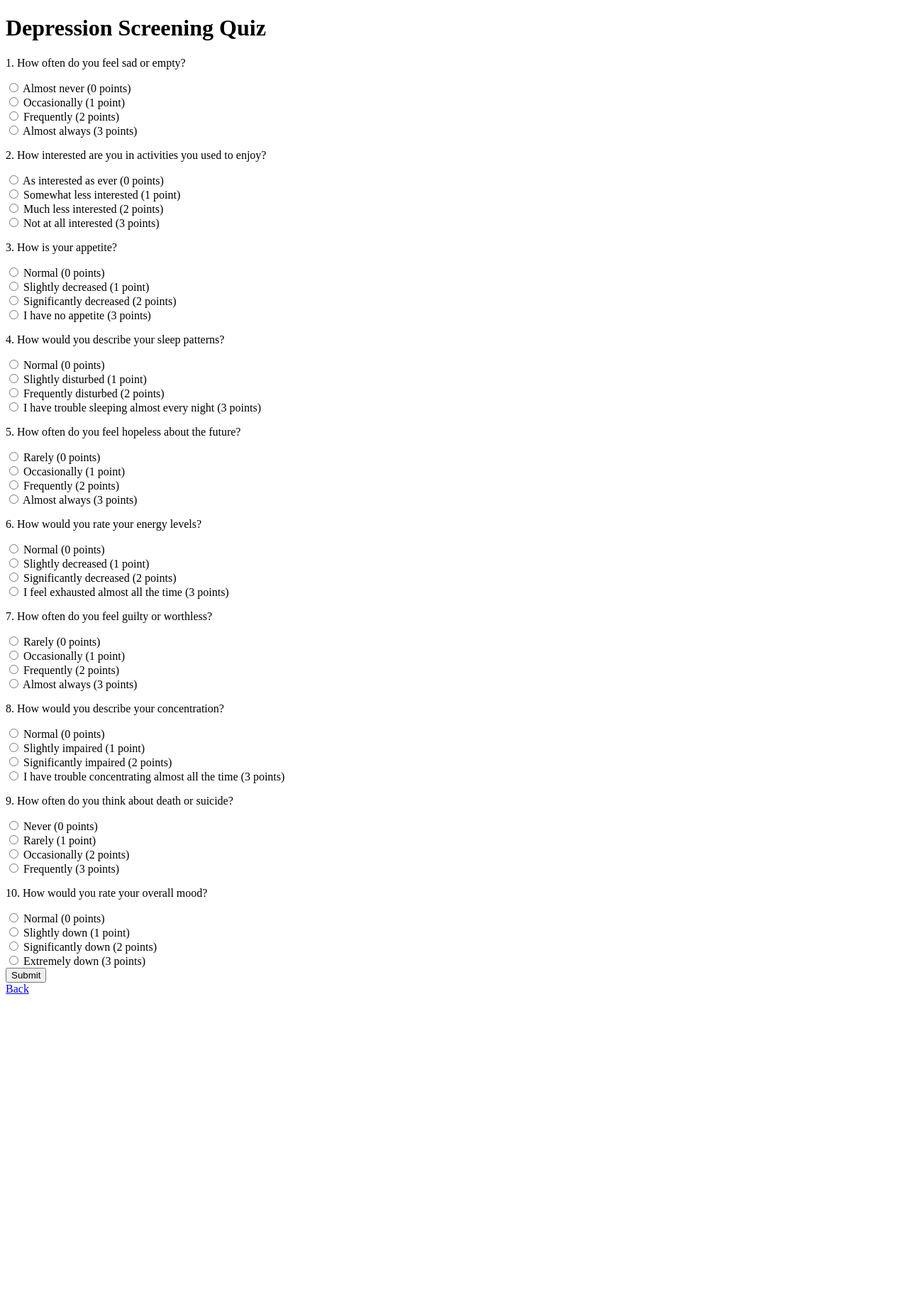
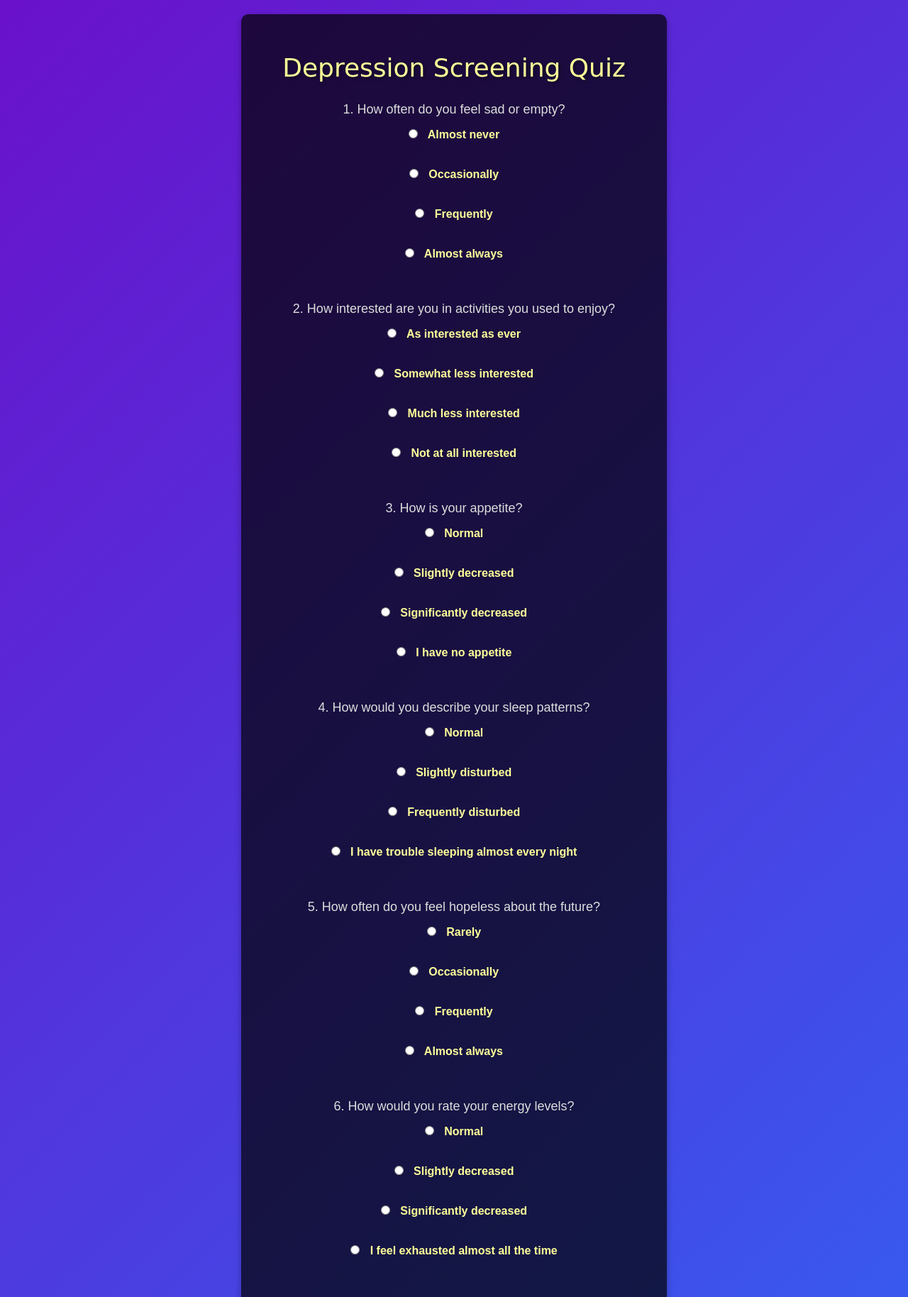
Before and after one commit to Amar-Nath9/LifeLine, a Flask app: page /quiz in a window 1280 px wide. Shown: the top 1828 px of the page at 71% size. Before the commit the page ends 1401 px from the top, so only its background shows below. Run offline with Flask 3, Linux system fonts and the light colour scheme; a user stored in the database is signed in; some libraries are stand-ins or nearby versions.

Commit message:
all feature were designed

```diff
--- a/templates/index.html
+++ b/templates/index.html
@@ -7,8 +7,9 @@
     <link rel="stylesheet" href="{{ url_for('static', filename='web.css') }}">
 </head>
 <body>
+    <h1>Sentimental Lifelines: Detecting Student Suicidal Signals Online</h1>
     <div class="container">
-        <h1>Welcome to the Home Page</h1>
+        <h1>Welcome to predict</h1>
         <p>Ready to get started?</p>
         <p><a href="{{ url_for('register') }}" class="btn">Register</a> or <a href="{{ url_for('login') }}" class="btn">Log in</a></p>
     </div>
--- a/templates/quiz.html
+++ b/templates/quiz.html
@@ -3,74 +3,98 @@
 <head>
     <meta charset="UTF-8">
     <title>Depression Screening Quiz</title>
+    <link href="https://stackpath.bootstrapcdn.com/bootstrap/4.5.2/css/bootstrap.min.css" rel="stylesheet">
+    <link rel="stylesheet" href="{{ url_for('static', filename='quiz.css') }}">
 </head>
 <body>
-    <h1>Depression Screening Quiz</h1>
-    <form action="{{ url_for('submit_quiz') }}" method="post">
+    <div class="container">
+        <h1 class="my-4 text-center">Depression Screening Quiz</h1>
+        <form action="{{ url_for('submit_quiz') }}" method="post" class="quiz-form">
+            <div class="form-group">
                 <p>1. How often do you feel sad or empty?</p>
-        <label><input type="radio" name="q1" value="0"> Almost never (0 points)</label><br>
-        <label><input type="radio" name="q1" value="1"> Occasionally (1 point)</label><br>
-        <label><input type="radio" name="q1" value="2"> Frequently (2 points)</label><br>
-        <label><input type="radio" name="q1" value="3"> Almost always (3 points)</label><br>
+                <label><input type="radio" name="q1" value="0"> Almost never </label><br>
+                <label><input type="radio" name="q1" value="1"> Occasionally</label><br>
+                <label><input type="radio" name="q1" value="2"> Frequently </label><br>
+                <label><input type="radio" name="q1" value="3"> Almost always</label><br>
+            </div>
 
+            <div class="form-group">
                 <p>2. How interested are you in activities you used to enjoy?</p>
-        <label><input type="radio" name="q2" value="0"> As interested as ever (0 points)</label><br>
-        <label><input type="radio" name="q2" value="1"> Somewhat less interested (1 point)</label><br>
-        <label><input type="radio" name="q2" value="2"> Much less interested (2 points)</label><br>
-        <label><input type="radio" name="q2" value="3"> Not at all interested (3 points)</label><br>
+                <label><input type="radio" name="q2" value="0"> As interested as ever </label><br>
+                <label><input type="radio" name="q2" value="1"> Somewhat less interested </label><br>
+                <label><input type="radio" name="q2" value="2"> Much less interested </label><br>
+                <label><input type="radio" name="q2" value="3"> Not at all interested </label><br>
+            </div>
 
+            <div class="form-group">
                 <p>3. How is your appetite?</p>
-        <label><input type="radio" name="q3" value="0"> Normal (0 points)</label><br>
-        <label><input type="radio" name="q3" value="1"> Slightly decreased (1 point)</label><br>
-        <label><input type="radio" name="q3" value="2"> Significantly decreased (2 points)</label><br>
-        <label><input type="radio" name="q3" value="3"> I have no appetite (3 points)</label><br>
+                <label><input type="radio" name="q3" value="0"> Normal </label><br>
+                <label><input type="radio" name="q3" value="1"> Slightly decreased </label><br>
+                <label><input type="radio" name="q3" value="2"> Significantly decreased </label><br>
+                <label><input type="radio" name="q3" value="3"> I have no appetite </label><br>
+            </div>
 
+            <div class="form-group">
                 <p>4. How would you describe your sleep patterns?</p>
-        <label><input type="radio" name="q4" value="0"> Normal (0 points)</label><br>
-        <label><input type="radio" name="q4" value="1"> Slightly disturbed (1 point)</label><br>
-        <label><input type="radio" name="q4" value="2"> Frequently disturbed (2 points)</label><br>
-        <label><input type="radio" name="q4" value="3"> I have trouble sleeping almost every night (3 points)</label><br>
+                <label><input type="radio" name="q4" value="0"> Normal </label><br>
+                <label><input type="radio" name="q4" value="1"> Slightly disturbed </label><br>
+                <label><input type="radio" name="q4" value="2"> Frequently disturbed </label><br>
+                <label><input type="radio" name="q4" value="3"> I have trouble sleeping almost every night </label><br>
+            </div>
 
+            <div class="form-group">
                 <p>5. How often do you feel hopeless about the future?</p>
-        <label><input type="radio" name="q5" value="0"> Rarely (0 points)</label><br>
-        <label><input type="radio" name="q5" value="1"> Occasionally (1 point)</label><br>
-        <label><input type="radio" name="q5" value="2"> Frequently (2 points)</label><br>
-        <label><input type="radio" name="q5" value="3"> Almost always (3 points)</label><br>
+                <label><input type="radio" name="q5" value="0"> Rarely </label><br>
+                <label><input type="radio" name="q5" value="1"> Occasionally </label><br>
+                <label><input type="radio" name="q5" value="2"> Frequently </label><br>
+                <label><input type="radio" name="q5" value="3"> Almost always </label><br>
+            </div>
 
+            <div class="form-group">
                 <p>6. How would you rate your energy levels?</p>
-        <label><input type="radio" name="q6" value="0"> Normal (0 points)</label><br>
-        <label><input type="radio" name="q6" value="1"> Slightly decreased (1 point)</label><br>
-        <label><input type="radio" name="q6" value="2"> Significantly decreased (2 points)</label><br>
-        <label><input type="radio" name="q6" value="3"> I feel exhausted almost all the time (3 points)</label><br>
+                <label><input type="radio" name="q6" value="0"> Normal </label><br>
+                <label><input type="radio" name="q6" value="1"> Slightly decreased </label><br>
+                <label><input type="radio" name="q6" value="2"> Significantly decreased </label><br>
+                <label><input type="radio" name="q6" value="3"> I feel exhausted almost all the time </label><br>
+            </div>
 
+            <div class="form-group">
                 <p>7. How often do you feel guilty or worthless?</p>
-        <label><input type="radio" name="q7" value="0"> Rarely (0 points)</label><br>
-        <label><input type="radio" name="q7" value="1"> Occasionally (1 point)</label><br>
-        <label><input type="radio" name="q7" value="2"> Frequently (2 points)</label><br>
-        <label><input type="radio" name="q7" value="3"> Almost always (3 points)</label><br>
+                <label><input type="radio" name="q7" value="0"> Rarely </label><br>
+                <label><input type="radio" name="q7" value="1"> Occasionally </label><br>
+                <label><input type="radio" name="q7" value="2"> Frequently </label><br>
+                <label><input type="radio" name="q7" value="3"> Almost always </label><br>
+            </div>
 
+            <div class="form-group">
                 <p>8. How would you describe your concentration?</p>
-        <label><input type="radio" name="q8" value="0"> Normal (0 points)</label><br>
-        <label><input type="radio" name="q8" value="1"> Slightly impaired (1 point)</label><br>
-        <label><input type="radio" name="q8" value="2"> Significantly impaired (2 points)</label><br>
-        <label><input type="radio" name="q8" value="3"> I have trouble concentrating almost all the time (3 points)</label><br>
+                <label><input type="radio" name="q8" value="0"> Normal </label><br>
+                <label><input type="radio" name="q8" value="1"> Slightly impaired </label><br>
+                <label><input type="radio" name="q8" value="2"> Significantly impaired </label><br>
+                <label><input type="radio" name="q8" value="3"> I have trouble concentrating almost all the time </label><br>
+            </div>
 
+            <div class="form-group">
                 <p>9. How often do you think about death or suicide?</p>
-        <label><input type="radio" name="q9" value="0"> Never (0 points)</label><br>
-        <label><input type="radio" name="q9" value="1"> Rarely (1 point)</label><br>
-        <label><input type="radio" name="q9" value="2"> Occasionally (2 points)</label><br>
-        <label><input type="radio" name="q9" value="3"> Frequently (3 points)</label><br>
+                <label><input type="radio" name="q9" value="0"> Never </label><br>
+                <label><input type="radio" name="q9" value="1"> Rarely </label><br>
+                <label><input type="radio" name="q9" value="2"> Occasionally </label><br>
+                <label><input type="radio" name="q9" value="3"> Frequently </label><br>
+            </div>
 
+            <div class="form-group">
                 <p>10. How would you rate your overall mood?</p>
-        <label><input type="radio" name="q10" value="0"> Normal (0 points)</label><br>
-        <label><input type="radio" name="q10" value="1"> Slightly down (1 point)</label><br>
-        <label><input type="radio" name="q10" value="2"> Significantly down (2 points)</label><br>
-        <label><input type="radio" name="q10" value="3"> Extremely down (3 points)</label><br>
+                <label><input type="radio" name="q10" value="0"> Normal </label><br>
+                <label><input type="radio" name="q10" value="1"> Slightly down </label><br>
+                <label><input type="radio" name="q10" value="2"> Significantly down </label><br>
+                <label><input type="radio" name="q10" value="3"> Extremely down </label><br>
+            </div>
 
-        <input type="submit" value="Submit">
-
-
+            <div class="d-flex justify-content-between mt-4">
+                <input type="submit" value="Submit" class="btn btn-primary">
+                <a href="{{ url_for('dashboard') }}" class="btn btn-secondary">Back</a>
+            </div>
         </form>
-    <a href="{{ url_for('dashboard') }}">Back</a>
+    </div>
 </body>
 </html>
```
Also changed, not shown: static/dash.css (+86 -94 lines), static/web.css (+20 -7 lines), templates/dashboard1.html (+5 -2 lines), templates/result.html (+11 -4 lines). Lines whose indentation alone changed are shown as unchanged.
